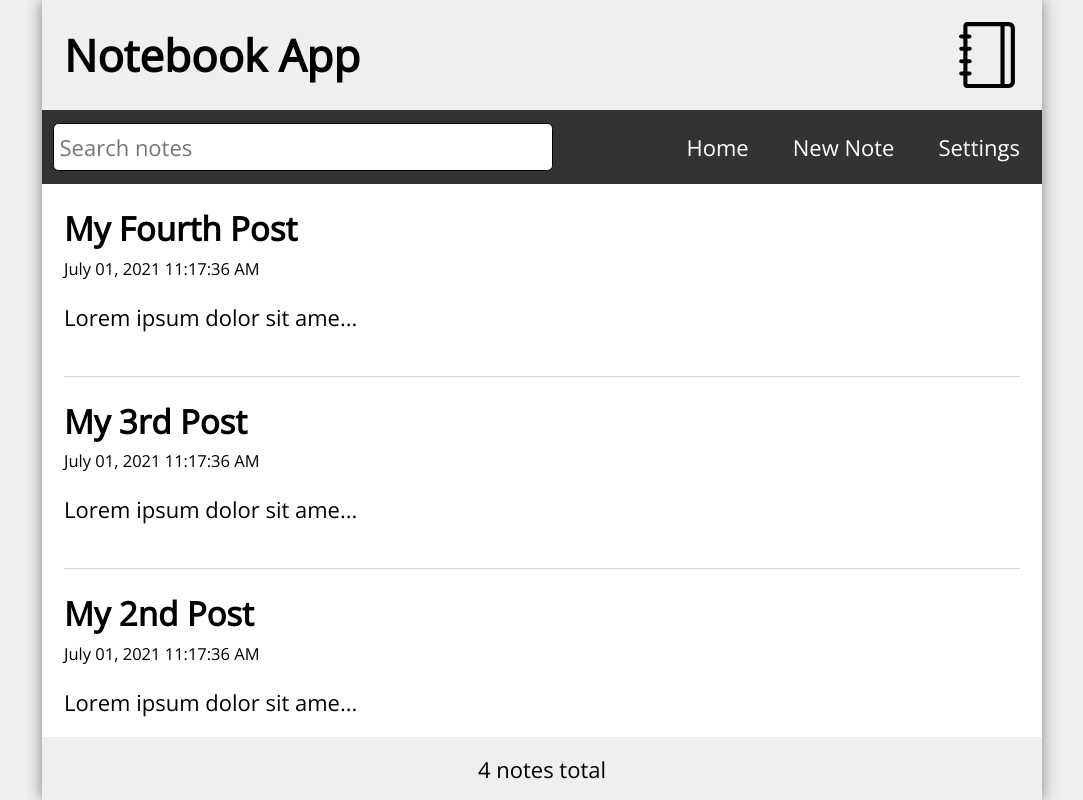
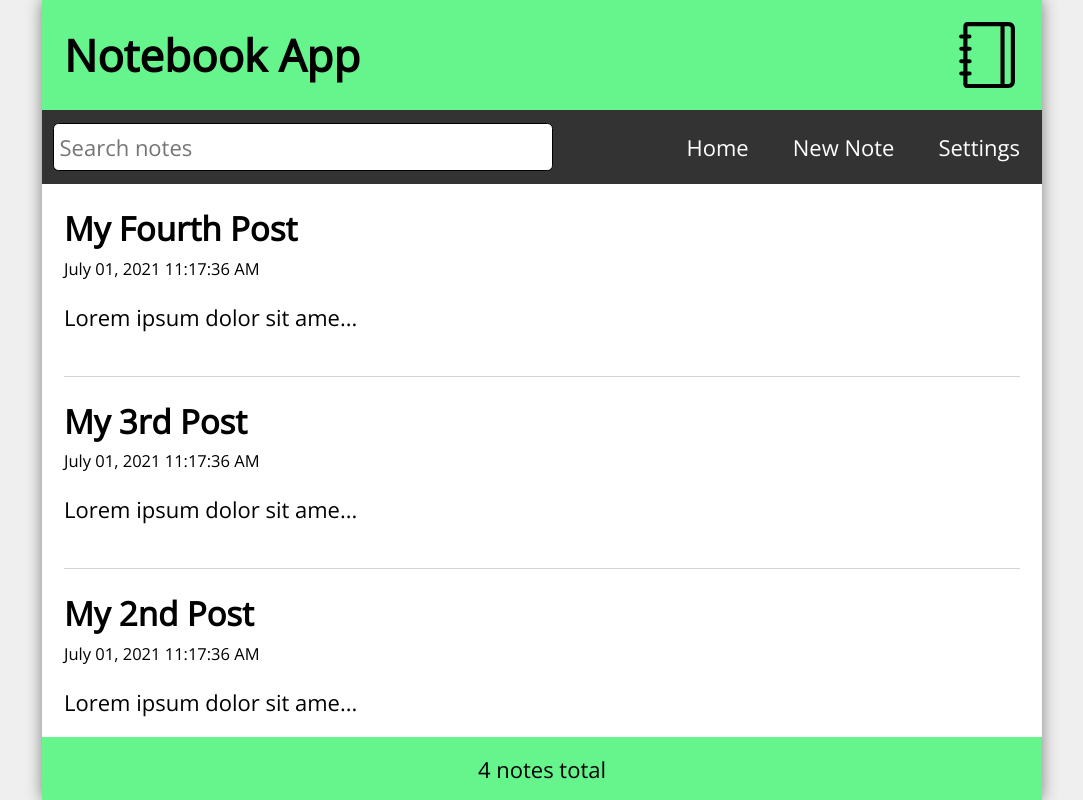
Before and after one commit to jordanr2m/react-notebook-app, a React (Create React App) app: page / in a window 1280 px wide. Shown: the whole page, without its empty margins (98-1181 px from the left). Built offline with nearby package versions, Linux system fonts and the light colour scheme.

Commit message:
Changed color for Header and Footer background.

```diff
--- a/src/index.css
+++ b/src/index.css
@@ -51,6 +51,7 @@ button {
 .Footer {
   width: 100%;
   /* background-color: #66d8f5; */
+  background-color: #66f58c;
 }
 
 .Header {
```
